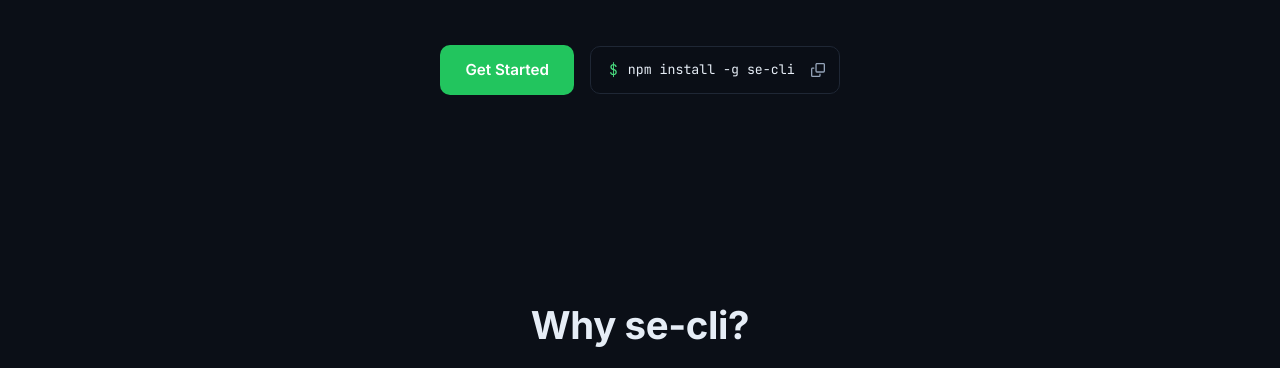
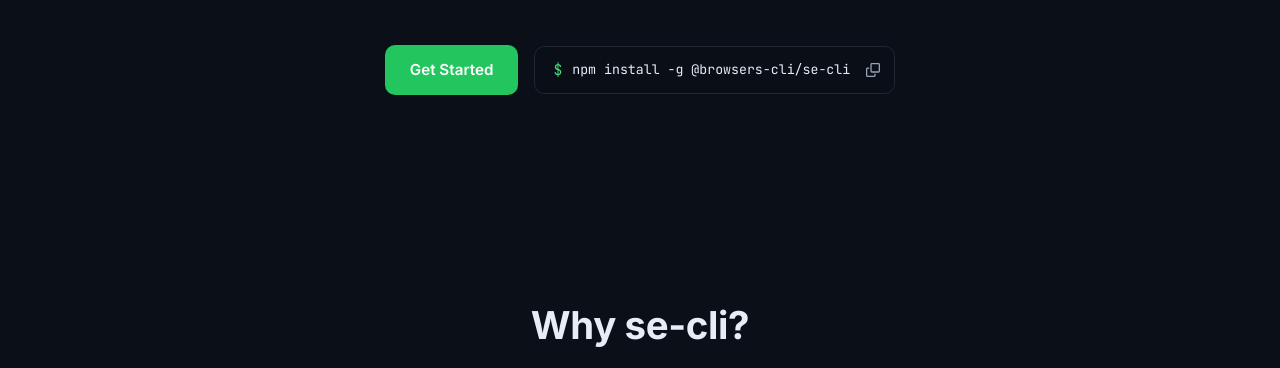
Before and after one commit to alaahong/se-cli, a website: page site/index.html in a window 1280 px wide. Shown: the part 427-795 px from the top of the page. Drawn offline with Linux system fonts and the light colour scheme.

Commit message:
fix: use scoped package name @browsers-cli/se-cli in docs and site
Update all npm install commands, npx commands, npm badges, and npm
links in README.md and site/index.html to use the actual published
package name @browsers-cli/se-cli instead of the unscoped se-cli.

```diff
--- a/site/index.html
+++ b/site/index.html
@@ -76,7 +76,7 @@
         <a href="#quickstart" class="btn btn-primary">Get Started</a>
         <div class="hero-install">
           <span class="hero-install-prompt">$</span>
-          <code id="install-cmd">npm install -g se-cli</code>
+          <code id="install-cmd">npm install -g @browsers-cli/se-cli</code>
           <button class="copy-btn" data-copy="install-cmd" aria-label="Copy install command">
             <svg viewBox="0 0 16 16" width="14" height="14" aria-hidden="true"><path fill="currentColor" d="M0 6.75C0 5.784.784 5 1.75 5h1.5a.75.75 0 0 1 0 1.5h-1.5a.25.25 0 0 0-.25.25v7.5c0 .138.112.25.25.25h7.5a.25.25 0 0 0 .25-.25v-1.5a.75.75 0 0 1 1.5 0v1.5A1.75 1.75 0 0 1 9.25 16h-7.5A1.75 1.75 0 0 1 0 14.25z"/><path fill="currentColor" d="M5 1.75C5 .784 5.784 0 6.75 0h7.5C15.216 0 16 .784 16 1.75v7.5A1.75 1.75 0 0 1 14.25 11h-7.5A1.75 1.75 0 0 1 5 9.25zm1.75-.25a.25.25 0 0 0-.25.25v7.5c0 .138.112.25.25.25h7.5a.25.25 0 0 0 .25-.25v-7.5a.25.25 0 0 0-.25-.25z"/></svg>
           </button>
@@ -226,7 +226,7 @@
               <span class="code-lang">bash</span>
               <button class="copy-btn" data-copy="qs1" aria-label="Copy"><svg viewBox="0 0 16 16" width="14" height="14" aria-hidden="true"><path fill="currentColor" d="M0 6.75C0 5.784.784 5 1.75 5h1.5a.75.75 0 0 1 0 1.5h-1.5a.25.25 0 0 0-.25.25v7.5c0 .138.112.25.25.25h7.5a.25.25 0 0 0 .25-.25v-1.5a.75.75 0 0 1 1.5 0v1.5A1.75 1.75 0 0 1 9.25 16h-7.5A1.75 1.75 0 0 1 0 14.25z"/><path fill="currentColor" d="M5 1.75C5 .784 5.784 0 6.75 0h7.5C15.216 0 16 .784 16 1.75v7.5A1.75 1.75 0 0 1 14.25 11h-7.5A1.75 1.75 0 0 1 5 9.25zm1.75-.25a.25.25 0 0 0-.25.25v7.5c0 .138.112.25.25.25h7.5a.25.25 0 0 0 .25-.25v-7.5a.25.25 0 0 0-.25-.25z"/></svg></button>
             </div>
-            <pre><code id="qs1">npm install -g se-cli</code></pre>
+            <pre><code id="qs1">npm install -g @browsers-cli/se-cli</code></pre>
           </div>
         </div>
 
@@ -721,7 +721,7 @@ await driver.findElement(
             <p>One global install — no per-agent setup or MCP server configuration needed.</p>
             <div class="code-block">
               <div class="code-header"><span class="code-lang">bash</span></div>
-<pre><code>npm install -g se-cli</code></pre>
+<pre><code>npm install -g @browsers-cli/se-cli</code></pre>
             </div>
           </div>
         </div>
@@ -1024,7 +1024,7 @@ npx vitest run tests/integration/</code></pre>
         <a href="https://github.com/se-cli/se-cli/blob/main/docs/spec.md">Spec</a>
         <a href="https://github.com/se-cli/se-cli/blob/main/README.md">README</a>
         <a href="https://github.com/se-cli/se-cli/blob/main/LICENSE">License</a>
-        <a href="https://www.npmjs.com/package/se-cli">npm</a>
+        <a href="https://www.npmjs.com/package/@browsers-cli/se-cli">npm</a>
       </div>
       <div class="footer-copy">
         Apache-2.0 · Built with inspiration from <a href="https://github.com/microsoft/playwright-cli" target="_blank" rel="noopener">playwright-cli</a>
```
Also changed, not shown: README.md.
